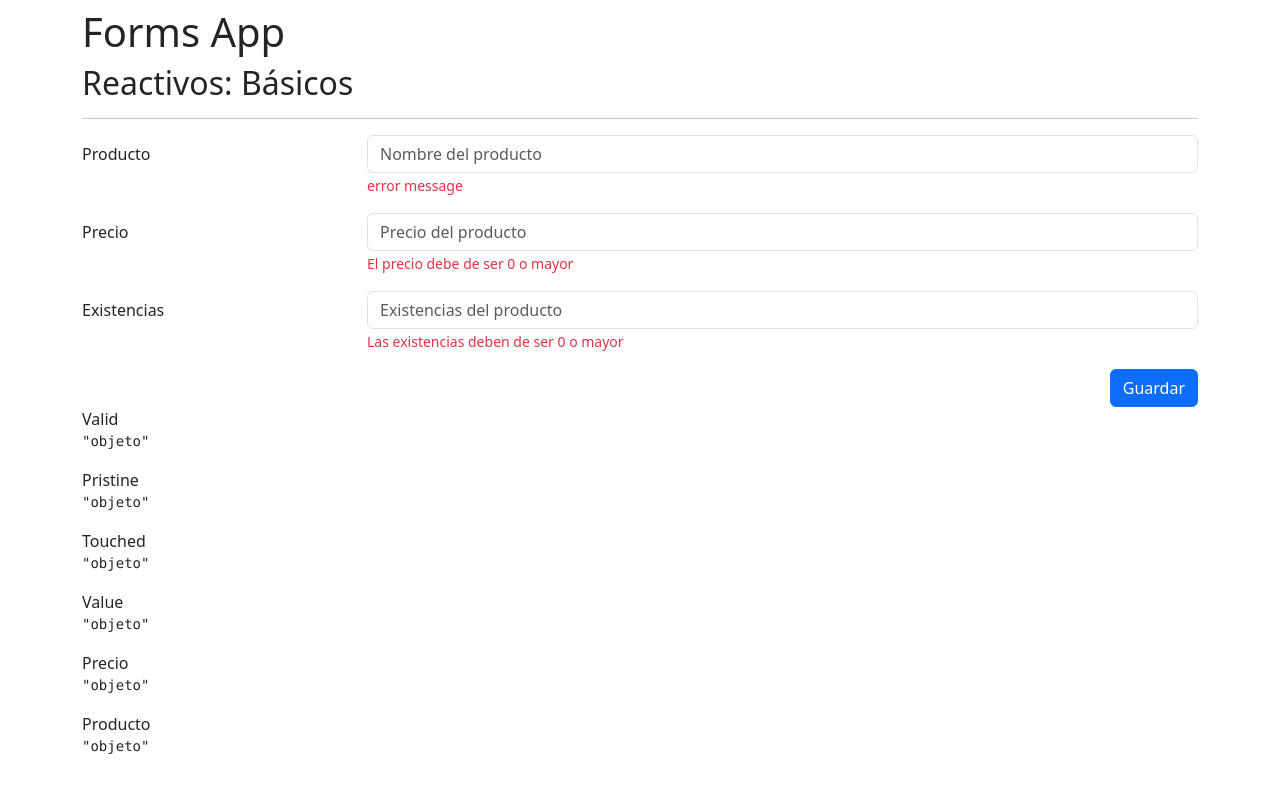
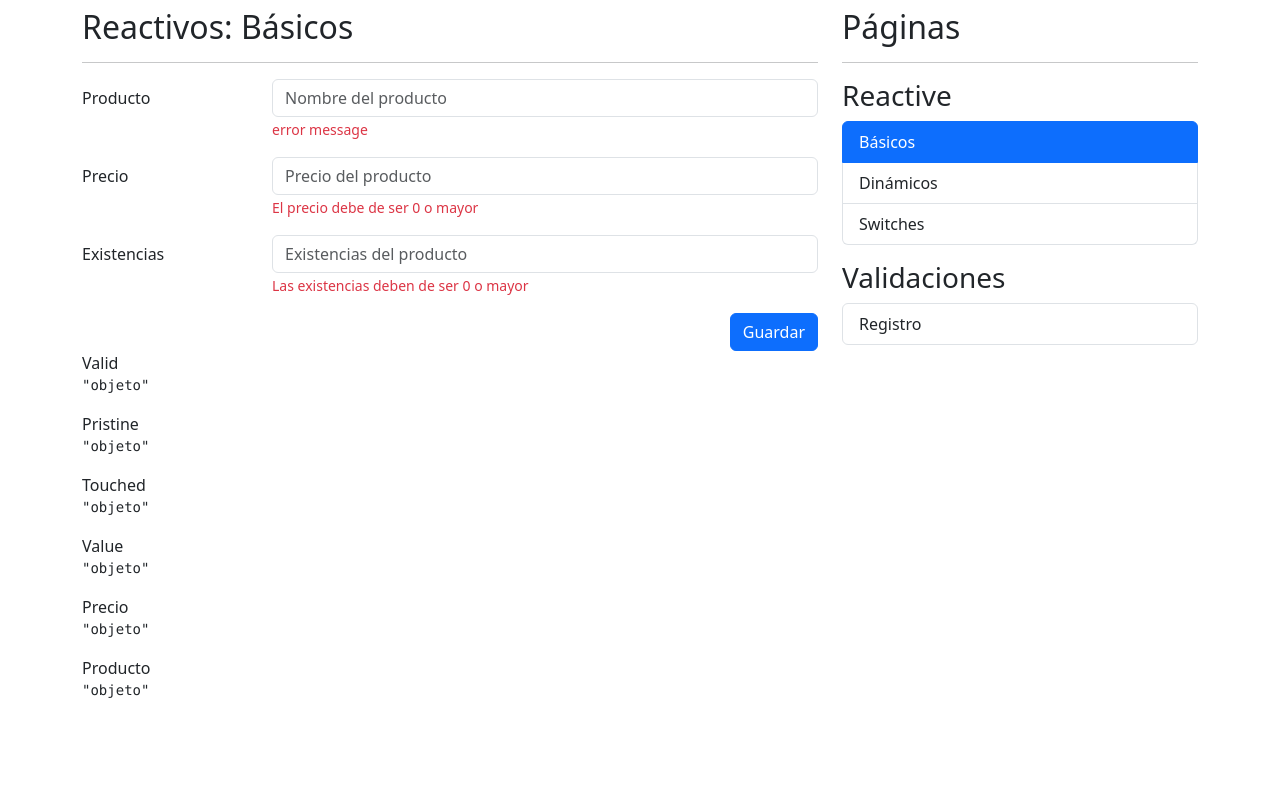
Before and after one commit to AlonsoAM/forms-app-angular, an Angular app: page /reactive/basic in a window 1280 px wide. Shown: the top 792 px of the page. Built offline with nearby package versions, Linux system fonts and the light colour scheme.

Commit message:
SideMenu Terminado

```diff
--- a/package.json
+++ b/package.json
@@ -28,6 +28,7 @@
     "@angular-devkit/build-angular": "^15.2.5",
     "@angular/cli": "~15.2.5",
     "@angular/compiler-cli": "^15.2.0",
+    "@schematics/angular": "^15.2.7",
     "@types/jasmine": "~4.3.0",
     "jasmine-core": "~4.5.0",
     "karma": "~6.4.0",
--- a/src/app/app.component.html
+++ b/src/app/app.component.html
@@ -1,4 +1,10 @@
 <div class="container mt-2">
-  <h1>Forms App</h1>
-  <router-outlet></router-outlet>
+  <div class="row">
+    <div class="col">
+      <router-outlet></router-outlet>
+    </div>
+    <div class="col-12 col-sm-4">
+      <shared-side-menu></shared-side-menu>
+    </div>
+  </div>
 </div>
--- /dev/null
+++ b/src/app/shared/components/side-menu/side-menu.component.html
@@ -0,0 +1,27 @@
+<h2>Páginas</h2>
+<hr />
+<h3 class="mt-3">Reactive</h3>
+<ul class="list-group">
+  <li
+    class="list-group-item"
+    *ngFor="let item of reactiveMenu"
+    [routerLink]="[item.route]"
+    routerLinkActive="active"
+    style="cursor: pointer"
+  >
+    {{ item.title }}
+  </li>
+</ul>
+
+<h3 class="mt-3">Validaciones</h3>
+<ul class="list-group">
+  <li
+    class="list-group-item"
+    *ngFor="let item of authMenu"
+    [routerLink]="[item.route]"
+    routerLinkActive="active"
+    style="cursor: pointer"
+  >
+    {{ item.title }}
+  </li>
+</ul>
--- /dev/null
+++ b/src/app/shared/components/side-menu/side-menu.component.ts
@@ -0,0 +1,20 @@
+import { Component } from '@angular/core';
+
+interface MenuItem {
+  title: string;
+  route: string;
+}
+
+@Component({
+  selector: 'shared-side-menu',
+  templateUrl: './side-menu.component.html',
+  styles: [],
+})
+export class SideMenuComponent {
+  public reactiveMenu: MenuItem[] = [
+    { title: 'Básicos', route: './reactive/basic' },
+    { title: 'Dinámicos', route: './reactive/dynamic' },
+    { title: 'Switches', route: './reactive/switches' },
+  ];
+  public authMenu: MenuItem[] = [{ title: 'Registro', route: './auth' }];
+}
```
Also changed, not shown: src/app/shared/shared.module.ts (+6 -7 lines), 1 other file (tests, documents, lock files or other folders).
